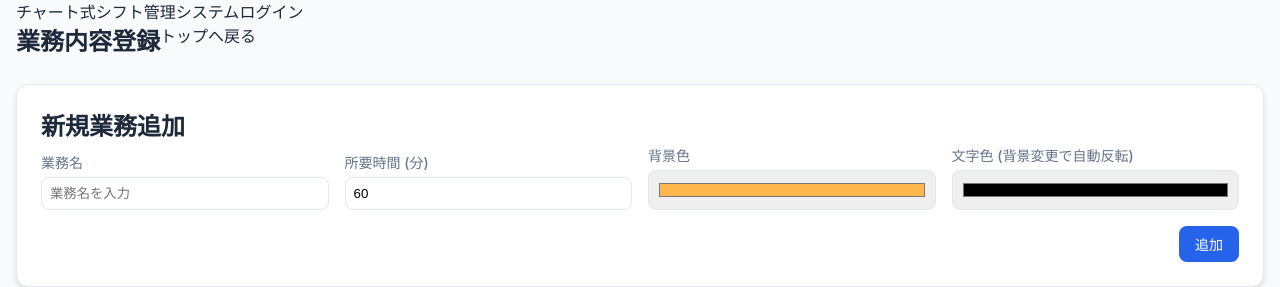
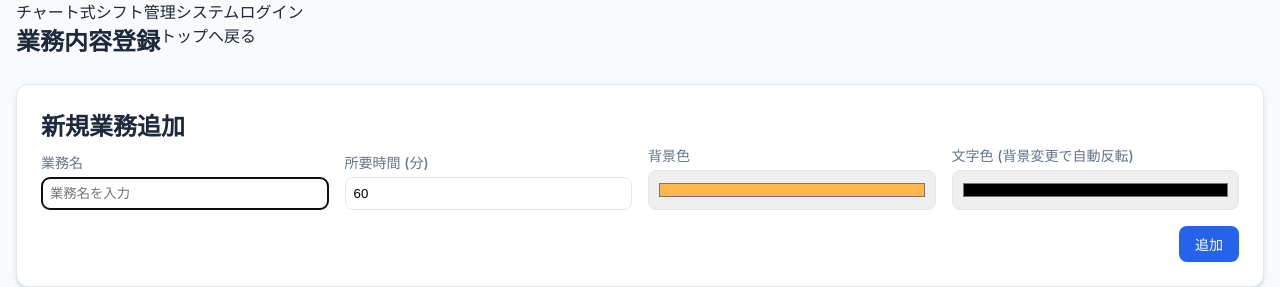
Before and after one commit to chokugeki/shift-manager, a Next.js app: page /admin/tasks in a window 1280 px wide. Shown: the top 287 px of the page. Built offline with nearby package versions, Linux system fonts and the light colour scheme; no server answers.

Commit message:
fix: attempt to force ime on for task name input

```diff
--- a/src/app/admin/tasks/page.tsx
+++ b/src/app/admin/tasks/page.tsx
@@ -91,10 +91,10 @@ export default function TaskAdminPage() {
                         <label>業務名</label>
                         <input
                             type="text"
-                            className="form-input"
+                            className="form-input ime-active"
                             ref={nameRef}
                             placeholder="業務名を入力"
-                            autoComplete="off"
+                            autoFocus
                         />
                     </div>
                     <div className="control-group">
--- a/src/app/globals.css
+++ b/src/app/globals.css
@@ -779,7 +779,11 @@ button {
     /* Hide everything by default */
   }
 
-  /* Reset visibility for the content we want to print */
+  /* Utility Classes */
+  .ime-active {
+    ime-mode: active;
+  }
+
   body.print-monthly .schedule-table-container,
   body.print-monthly .schedule-table-container *,
   body.print-monthly .print-only-title,
```
